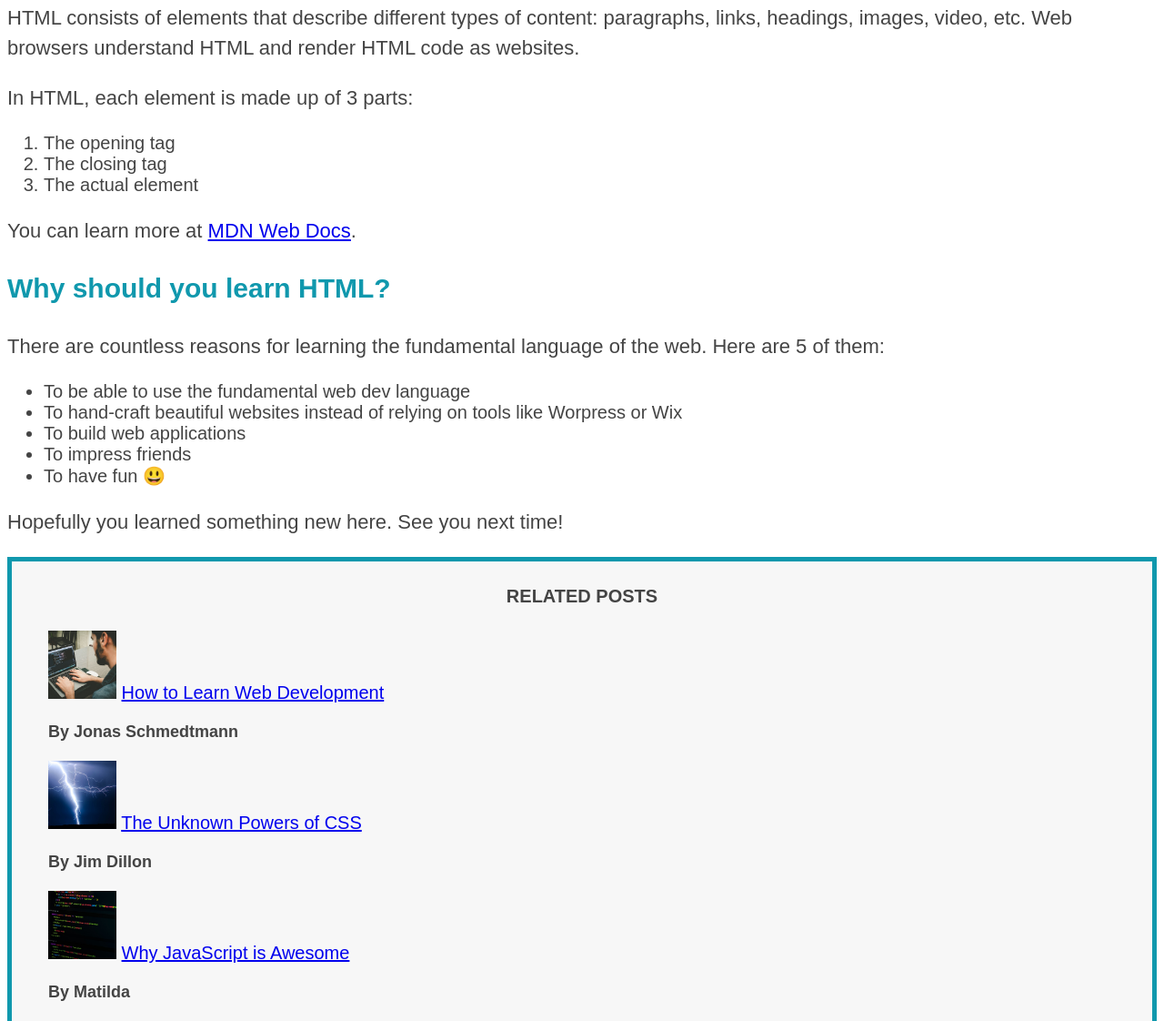
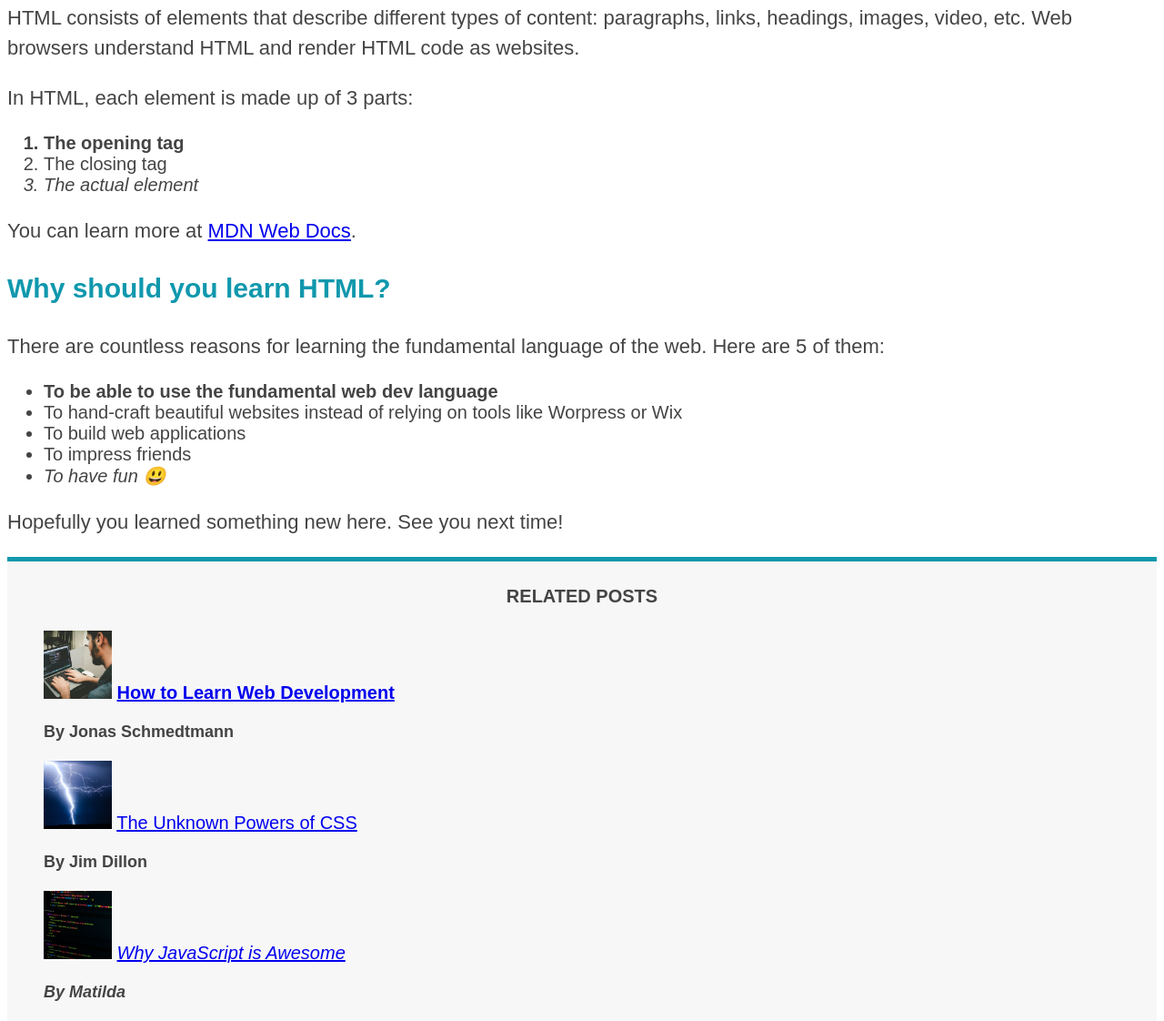
Before and after one commit to wakabibrian/HTML-and-CSS-Course, a website: page 03-CSS-Fundamentals/index.html in a window 1280 px wide. Shown: the part 838-1960 px from the top of the page at 91% size. Drawn offline with Linux system fonts and the light colour scheme.

Commit message:
feat: Add Pseudo-classes

```diff
--- a/03-CSS-Fundamentals/index.html
+++ b/03-CSS-Fundamentals/index.html
@@ -78,7 +78,7 @@
       <p>In HTML, each element is made up of 3 parts:</p>
 
       <ol>
-        <li>The opening tag</li>
+        <li class="first-li">The opening tag</li>
         <li>The closing tag</li>
         <li>The actual element</li>
       </ol>
@@ -100,7 +100,9 @@
       </p>
 
       <ul>
-        <li>To be able to use the fundamental web dev language</li>
+        <li class="first-li">
+          To be able to use the fundamental web dev language
+        </li>
         <li>
           To hand-craft beautiful websites instead of relying on tools like
           Worpress or Wix
--- a/03-CSS-Fundamentals/style.css
+++ b/03-CSS-Fundamentals/style.css
@@ -73,7 +73,20 @@ aside {
   background-color: #f7f7f7;
   border-top: 5px solid #1098ad;
   border-bottom: 5px solid #1098ad;
+}
 
-  border-left: 5px solid #1098ad;
-  border-right: 5px solid #1098ad;
+/* .first-li {
+  font-weight: bold;
+} */
+
+li:first-child {
+  font-weight: bold;
 }
+
+li:last-child {
+  font-style: italic;
+}
+
+li:nth-child(even) {
+  /* color: red; */
+}
```
